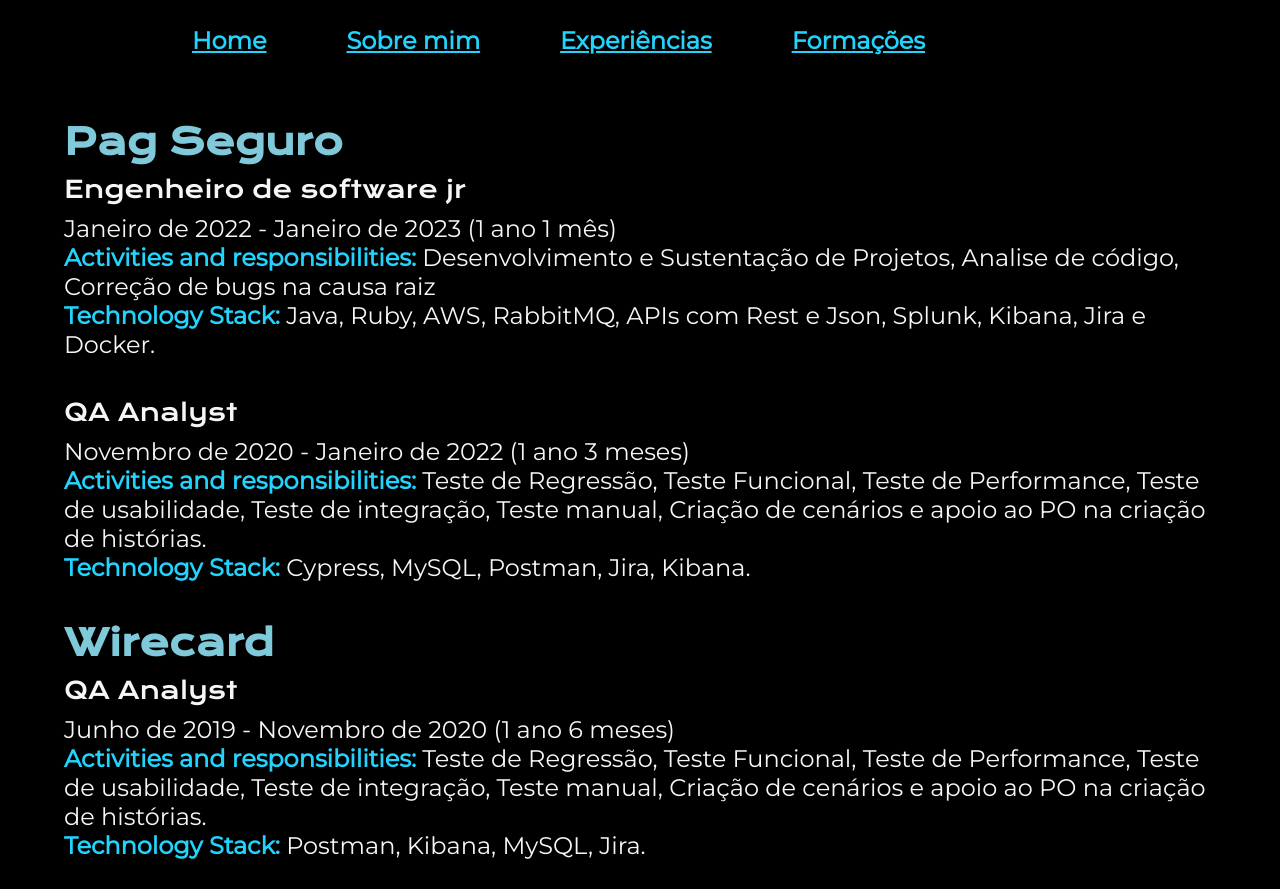
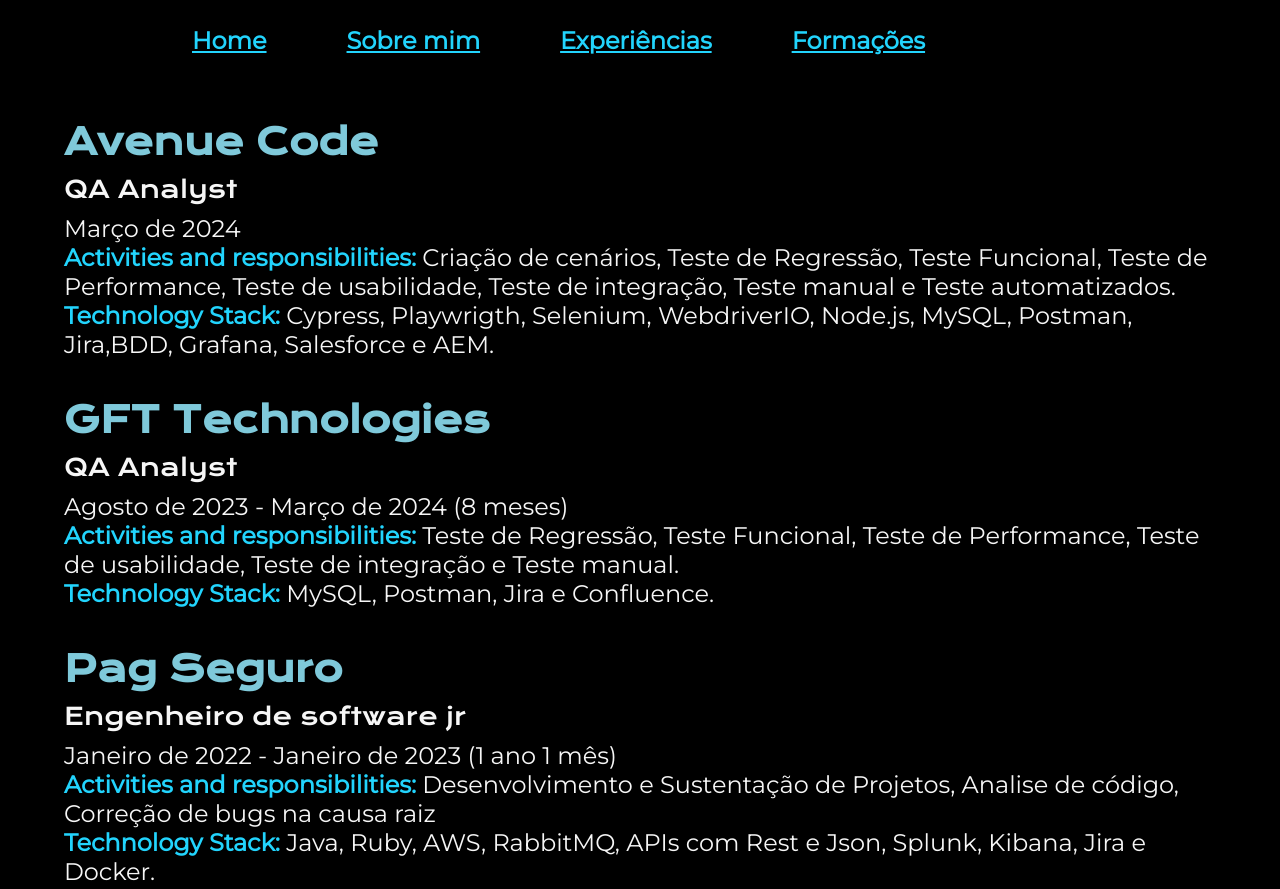
Before and after one commit to queziaqueiroz/portfolio, a plain HTML site: page work_experiences.html in a window 1280 px wide. Shown: the top 889 px of the page. Drawn offline with nearby package versions, Linux system fonts and the light colour scheme.

Commit message:
Atualização de novas experiencias

```diff
--- a/work_experiences.html
+++ b/work_experiences.html
@@ -16,7 +16,24 @@
     </header>
         <main class="apresentacao">
             <section class="apresentacao__experiencia__conteudo">
-                <h1 class="apresentacao__experiencia__conteudo__titulo" >Pag Seguro</h1>
+                <h1 class="apresentacao__experiencia__conteudo__titulo" >Avenue Code</h1>
+                <p class="apresentacao__experiencia__conteudo__titulo__cargo">QA Analyst</p>
+                <p class="apresentacao__experiencia__conteudo__titulo__texto">
+                    Março de 2024<br>
+                    <strong class="titulo-destaque">Activities and responsibilities:</strong> Criação de cenários, Teste de Regressão, Teste Funcional, Teste de
+                    Performance, Teste de usabilidade, Teste de integração, Teste manual e Teste automatizados.<br>
+                    <strong class ="titulo-destaque">Technology Stack:</strong> Cypress, Playwrigth, Selenium, WebdriverIO, Node.js, MySQL, Postman, Jira,BDD,
+                    Grafana, Salesforce e AEM.
+                </p><br>
+                <h2 class="apresentacao__experiencia__conteudo__titulo" >GFT Technologies</h2>
+                <p class="apresentacao__experiencia__conteudo__titulo__cargo">QA Analyst</p>
+                <p class="apresentacao__experiencia__conteudo__titulo__texto">
+                    Agosto de 2023 - Março de 2024 (8 meses)<br>
+                    <strong class="titulo-destaque">Activities and responsibilities:</strong> Teste de Regressão, Teste Funcional, Teste de Performance, Teste de
+                    usabilidade, Teste de integração e Teste manual.<br>
+                    <strong class ="titulo-destaque">Technology Stack:</strong> MySQL, Postman, Jira e Confluence.
+                </p><br>
+                <h3 class="apresentacao__experiencia__conteudo__titulo" >Pag Seguro</h3>
                     <p class="apresentacao__experiencia__conteudo__titulo__cargo">Engenheiro de software jr</p>
                     <p class="apresentacao__experiencia__conteudo__titulo__texto">
                         Janeiro de 2022 - Janeiro de 2023 (1 ano 1 mês)<br>
@@ -29,7 +46,7 @@
                         <strong class="titulo-destaque">Activities and responsibilities:</strong> Teste de  Regressão, Teste Funcional, Teste de Performance, Teste de usabilidade, Teste de integração, Teste manual, Criação de cenários e apoio ao PO na criação de histórias.<br>
                         <strong class="titulo-destaque">Technology Stack:</strong> Cypress, MySQL, Postman, Jira, Kibana.
                     </p><br>
-                <h2 class="apresentacao__experiencia__conteudo__titulo" >Wirecard</h2>
+                <h4 class="apresentacao__experiencia__conteudo__titulo" >Wirecard</h4>
                     <p class="apresentacao__experiencia__conteudo__titulo__cargo">QA Analyst</p>
                     <p class="apresentacao__experiencia__conteudo__titulo__texto">
                         Junho de 2019 - Novembro de 2020 (1 ano 6 meses)<br>
@@ -42,7 +59,7 @@
                         <strong class="titulo-destaque">Activities and responsibilities:</strong> Consultas  e updates SQL, Analise e identificação de Bugs , Execução de script, Criação de novos usuários, Analise de logs.<br>
                         <strong class="titulo-destaque">Technology Stack:</strong> Postman, Kibana, Jira e Docker
                     </p><br>
-                <h3 class="apresentacao__experiencia__conteudo__titulo" >Moip</h3>
+                <h5 class="apresentacao__experiencia__conteudo__titulo" >Moip</h5>
                     <p class="apresentacao__experiencia__conteudo__titulo__cargo">Assistente de integração</p>
                     <p class="apresentacao__experiencia__conteudo__titulo__texto">
                         Junho de 2013 - Agosto de 2017 (4 anos 2 meses)<br>
```
